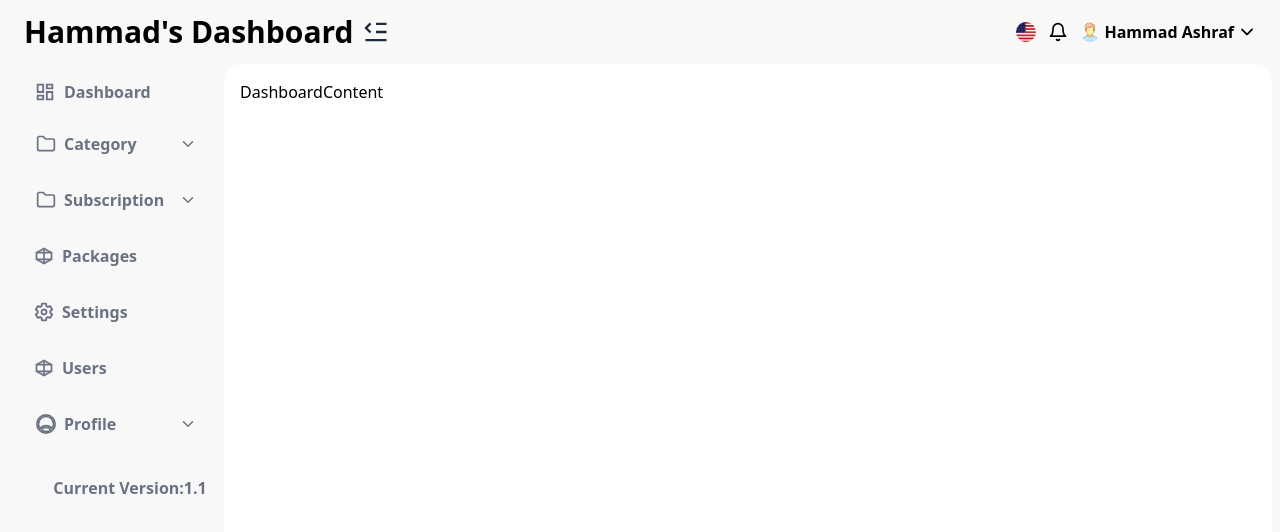
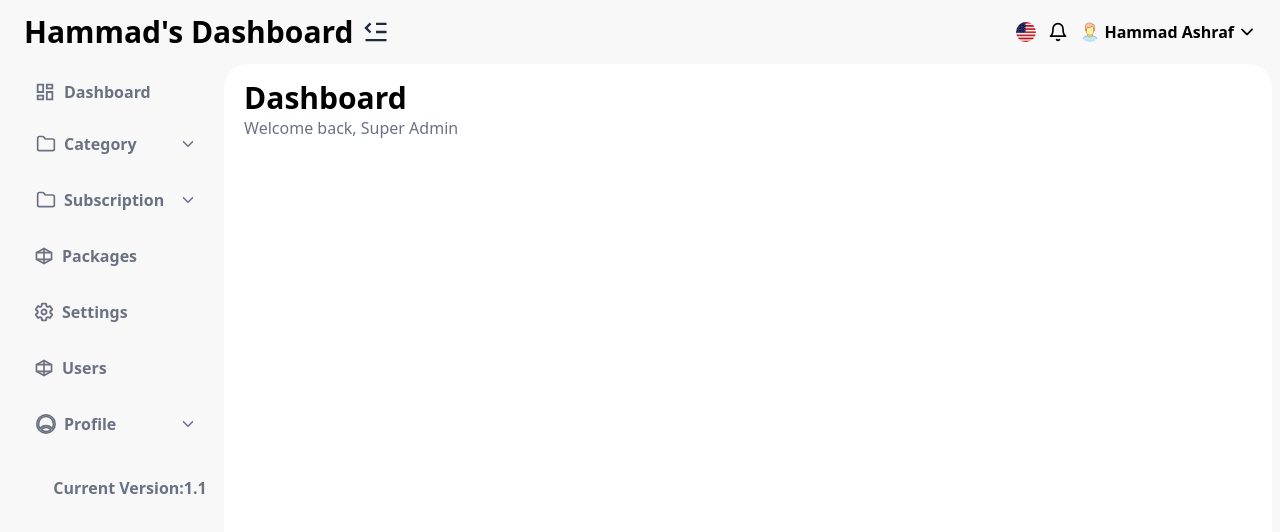
Before and after one commit to F20RSEEN1M01023H/Hammad-s-Dashboard, a React (Vite) app: page / in a window 1280 px wide. Shown: the top 532 px of the page. Built offline with nearby package versions, Linux system fonts and the light colour scheme.

Commit message:
Hammad is here

```diff
--- a/src/App.jsx
+++ b/src/App.jsx
@@ -1,7 +1,7 @@
 import React, { useState } from "react";
 import Header from "./components/header/HeaderSection";
 import Sidebar from "./components/sidebar/MainSidebar";
-import DashboardContent from "./components/dashboardContent/DashboardContent";
+import DashboardContent from "./components/dashboardContent/Dashboard";
 
 const App = () => {
   const [sidebarOpen, setSidebarOpen] = useState(true);
--- /dev/null
+++ b/src/components/dashboardContent/DSectionOne.jsx
@@ -0,0 +1,7 @@
+import React from "react";
+
+const DSectionOne = () => {
+  return <div></div>;
+};
+
+export default DSectionOne;
--- /dev/null
+++ b/src/components/dashboardContent/Dashboard.jsx
@@ -0,0 +1,14 @@
+import React from "react";
+
+const Dashboard = () => {
+  return (
+    <div className="w-auto mx-2 max-w-10xl px-5 py-4 rounded-3xl bg-white h-screen">
+      <section>
+        <h1 className="text-3xl font-semibold">Dashboard</h1>
+        <p className="text-gray-500">Welcome back, Super Admin</p>
+      </section>
+    </div>
+  );
+};
+
+export default Dashboard;
--- a/src/components/dashboardContent/DashboardContent.jsx
+++ /dev/null
@@ -1,11 +0,0 @@
-import React from "react";
-
-const DashboardContent = () => {
-  return (
-    <div className="w-auto mx-2 max-w-10xl px-4 py-4 rounded-2xl bg-white h-screen">
-      <h1>DashboardContent</h1>
-    </div>
-  );
-};
-
-export default DashboardContent;
```
